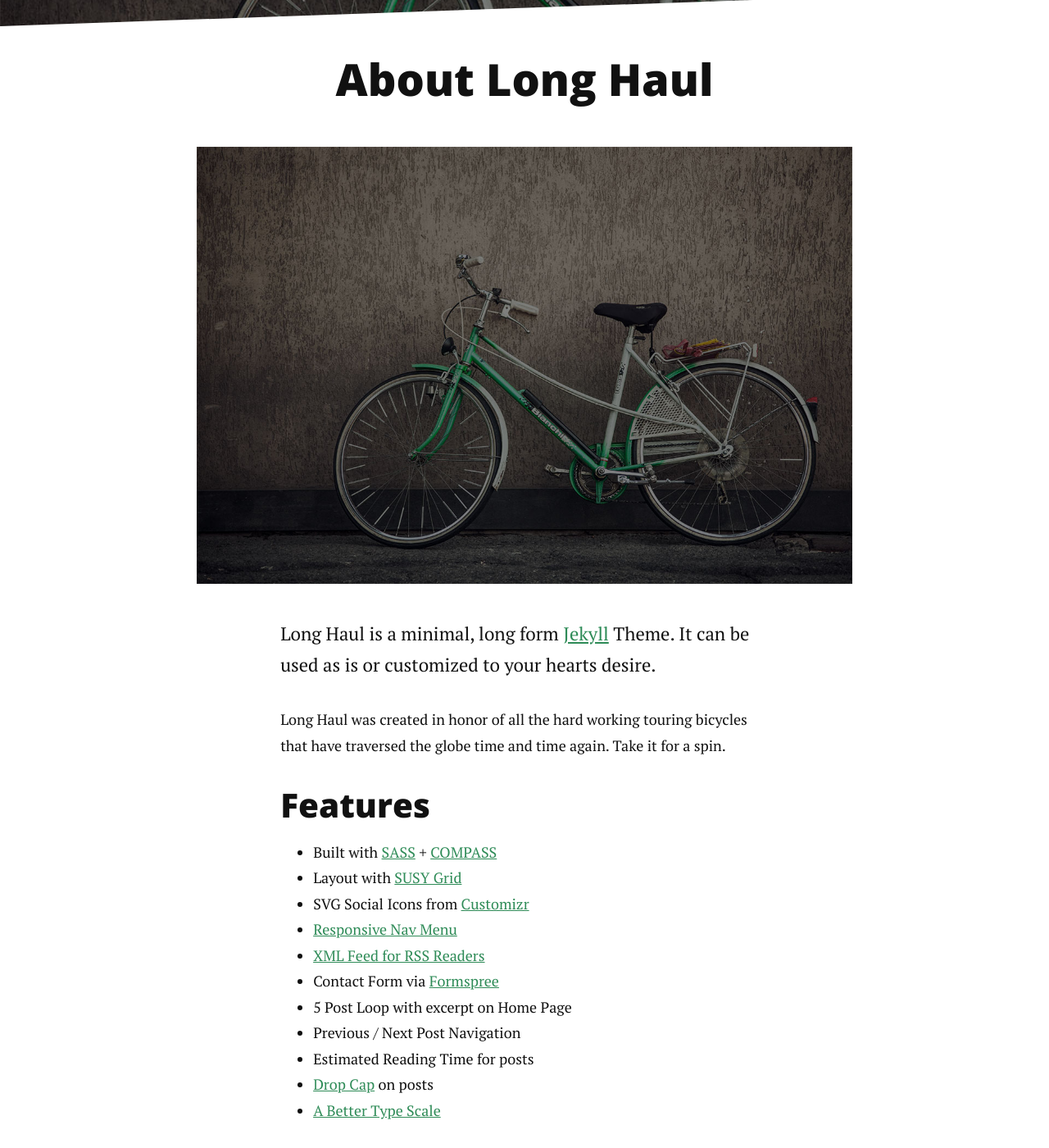
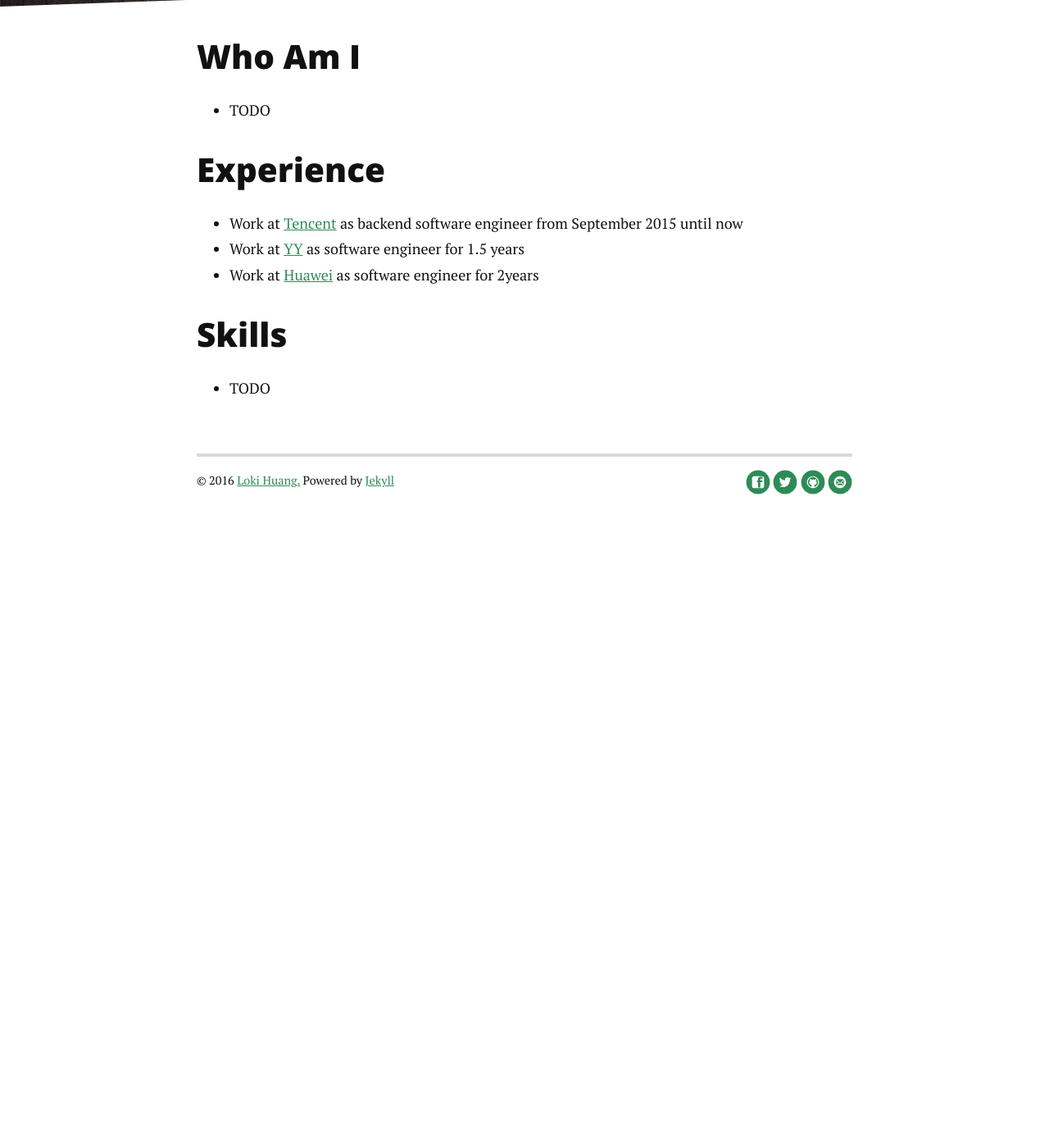
Before and after one commit to huyfaeng/huyfaeng.github.io, a Jekyll site: the page built from about.md, in a window 1280 px wide and 1400 px high, scrolled down 234 px. Shown: the whole window at 82% size. Built offline with Jekyll 4.4.1, drawn with Linux system fonts in a browser that asks for light colours; nearby versions of some CDN libraries; after the commit the page ends 925 px from its top, so only the background shows below that.

Commit message:
modify "about me"

```diff
--- a/_config.yml
+++ b/_config.yml
@@ -22,8 +22,6 @@ navigation:
    url:  /Category/algorithm
  - title: Miscellaneous
    url:  /Category/others
- - title: Contact
-   url: /contact
  - title: About
    url: /about
 
--- a/about.md
+++ b/about.md
@@ -1,25 +1,15 @@
 ---
 layout: default
-title: About Long Haul
+title: About Loki Huang
 ---
 
-<div class="post">
-	<h1 class="pageTitle">About Long Haul</h1>
-	<img src="{{ '/assets/img/touring.jpg' | prepend: site.baseurl }}" alt="">
-	<p class="intro">Long Haul is a minimal, long form <a href="http://jekyllrb.com">Jekyll</a> Theme. It can be used as is or customized to your hearts desire.</p>
-	<p>Long Haul was created in honor of all the hard working touring bicycles that have traversed the globe time and time again. Take it for a spin.</p>
-	<h2>Features</h2>
-	<ul>
-		<li>Built with <a href="http://sass-lang.com/">SASS</a> + <a href="http://compass-style.org/">COMPASS</a></li>
-  		<li>Layout with <a href="http://susy.oddbird.net/">SUSY Grid</a></li>
-  		<li>SVG Social Icons from <a href="http://customizr.net/icons/">Customizr</a></li>
-  		<li><a href="http://responsive-nav.com/">Responsive Nav Menu</a></li>
-  		<li><a href="https://github.com/snaptortoise/jekyll-rss-feeds">XML Feed for RSS Readers</a></li>
-  		<li>Contact Form via <a href="http://formspree.io/">Formspree</a></li>
-      <li>5 Post Loop with excerpt on Home Page</li>
-  		<li>Previous / Next Post Navigation</li>
-      <li>Estimated Reading Time for posts</li>
-  		<li><a href="https://github.com/adobe-webplatform/dropcap.js">Drop Cap</a> on posts</li>
-  		<li><a href="http://typecast.com/blog/a-more-modern-scale-for-web-typography">A Better Type Scale</a></li>
-  	</ul>
-</div>
+## Who Am I
+- TODO
+
+## Experience
+- Work at [Tencent](wwww.tencent.com) as backend software engineer from September 2015 until now
+- Work at [YY](www.yy.com) as software engineer for 1.5 years
+- Work at [Huawei](www.huawei.com) as software engineer for 2years
+
+## Skills
+- TODO
```
Also changed, not shown: cat1.md (deleted, +0 -29 lines), cat2.md (deleted, +0 -28 lines).
